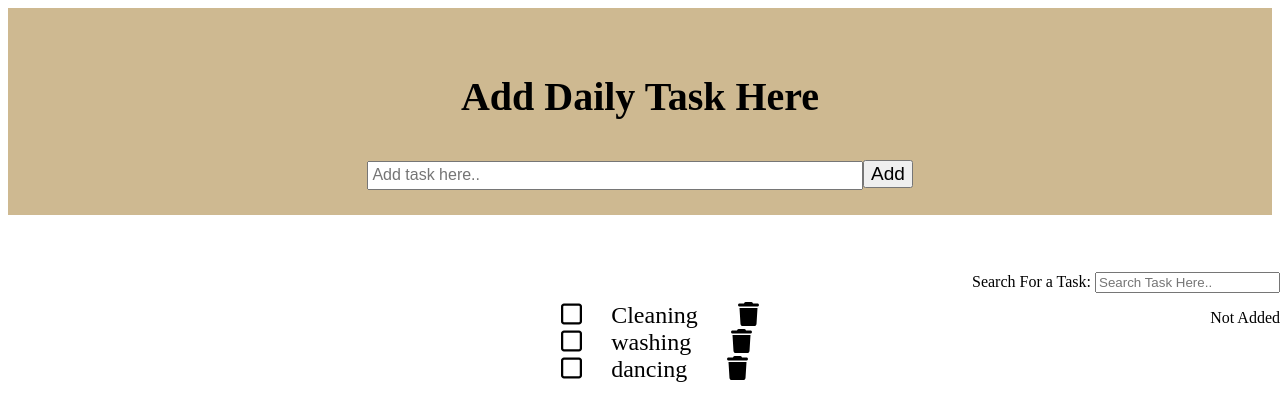
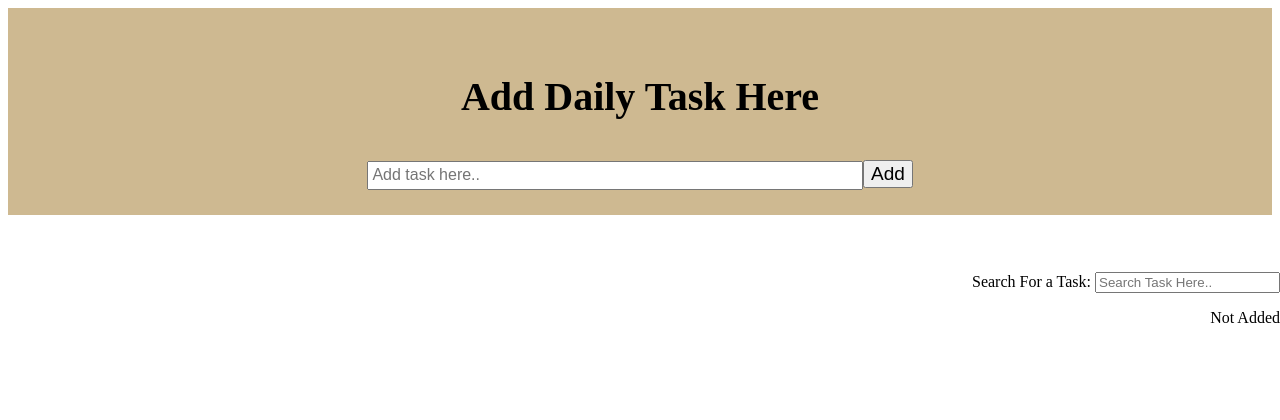
Before and after one commit to ojhaarch2054/TODO_List, a React (Vite) app in the folder TODO/: page / in a window 1280 px wide. Shown: the top 420 px of the page. Built offline with nearby package versions, Linux system fonts and the light colour scheme; the HTML template or start-up script is replaced by a standard one.

Commit message:
added the delete functionality

```diff
--- a/TODO/src/App.jsx
+++ b/TODO/src/App.jsx
@@ -9,9 +9,9 @@ import SearchField from "./components/search"
 function App() {
 //state for task array
 const[arrayCollection, setArrayCollection] = useState([
-  { task: 'Cleaning', id:1 },
+  /*{ task: 'Cleaning', id:1 },
   { task: 'washing', id:9 },
-  { task: 'dancing', id:10 }
+  { task: 'dancing', id:10 }*/
 
 ])
 //state for unique id
--- a/TODO/src/components/lists.jsx
+++ b/TODO/src/components/lists.jsx
@@ -7,23 +7,36 @@ import { useState } from 'react'
 //List component for showing the list of added task
 const Lists = ({arrayCollection}) => {
     //useState for square icon
-    const [isClicked, setIsClicked] = useState({});
+    const [isClicked, setIsClicked] = useState({})
+    //useState for delete icon
+    const [deleteItem, setDeleteItem] = useState('')
 
 //take id as a parameter to know which icon is clicked
-    const handleClick = (id) => {
+    const iconClick = (id) => {
         //create a new obj which includes the previous one also and works as a toogle
         setIsClicked(prev => ({ ...prev, [id]: !prev[id] }));
     };
-
+//create a function to delete the task line when user click to delete icon
+    const deletedClick = (id) => {
+        setDeleteItem(prev => ({...prev, [id]: !prev[id]}))
+    }
     return(
         <div className="Lists">
         <ul >
             {arrayCollection.map((list) =>
                 <li key = {list.id}>
-                <FontAwesomeIcon icon={faSquare} className='SquareIcon'  onClick={() => handleClick(list.id)}
-                style={isClicked[list.id] ? { backgroundColor: 'green' } : {}}/>
-                <span className="ListItemText" style={isClicked[list.id] ? { textDecoration: 'line-through' } : {}} >{list.task}</span>
-                 <FontAwesomeIcon icon={faTrash} className='TrashIcon' />
+                <FontAwesomeIcon icon={faSquare} className='SquareIcon'  onClick={() => iconClick(list.id)}
+                 style={{backgroundColor: isClicked[list.id] ? 'green' : {},
+                 display: deleteItem[list.id] ? 'none' : ''}}
+                 />
+
+                <span className="ListItemText"
+                    style={{textDecoration: isClicked[list.id] ? 'line-through' : {},
+                    display: deleteItem[list.id] ? 'none' : ''}}>
+                    {list.task}
+                </span>
+
+                 <FontAwesomeIcon icon={faTrash} className='TrashIcon' onClick={() => deletedClick(list.id)} style={deleteItem[list.id] ? { display: 'none' } : {}}/>
                 </li> )}
         </ul>
         </div>
```
